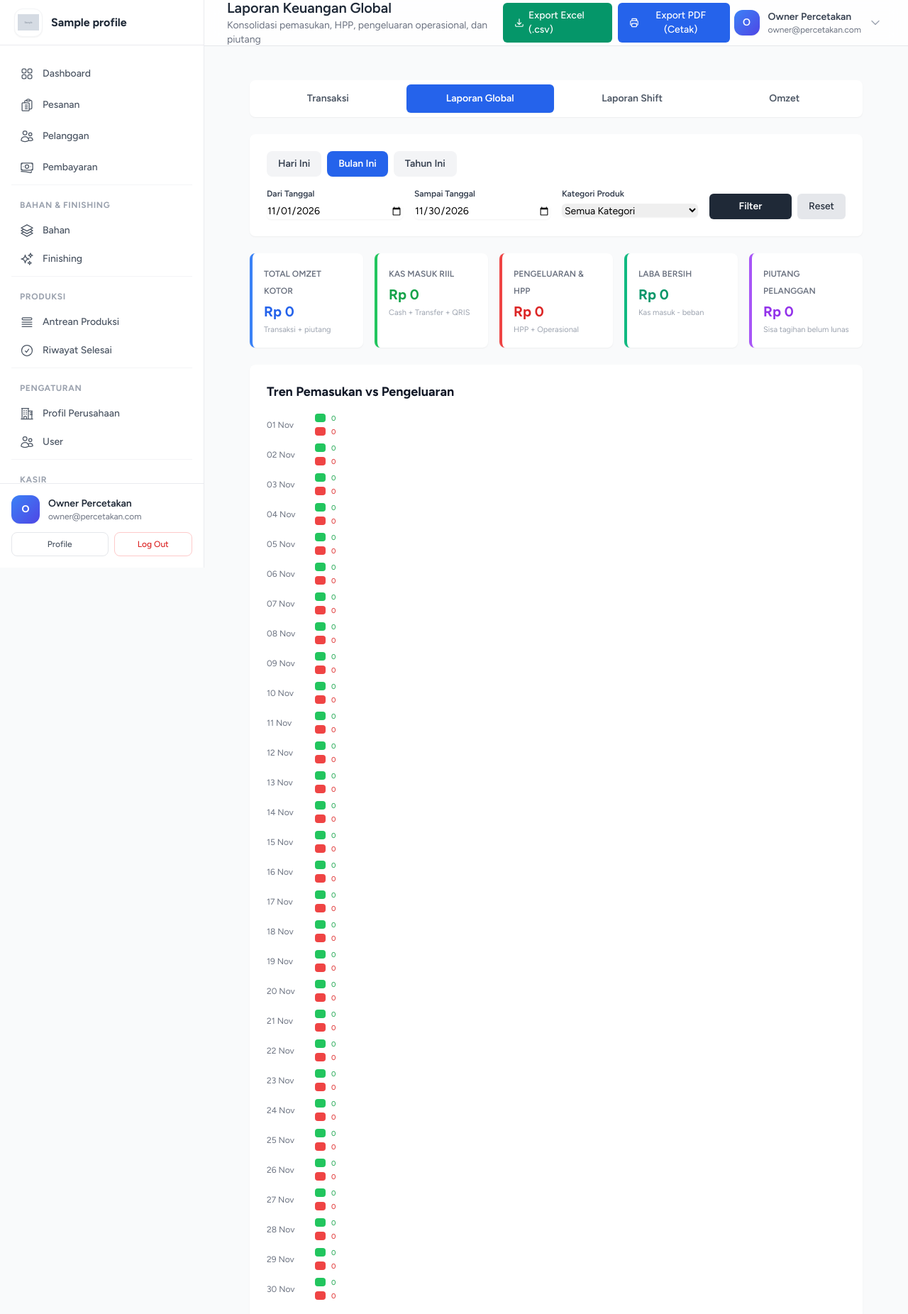
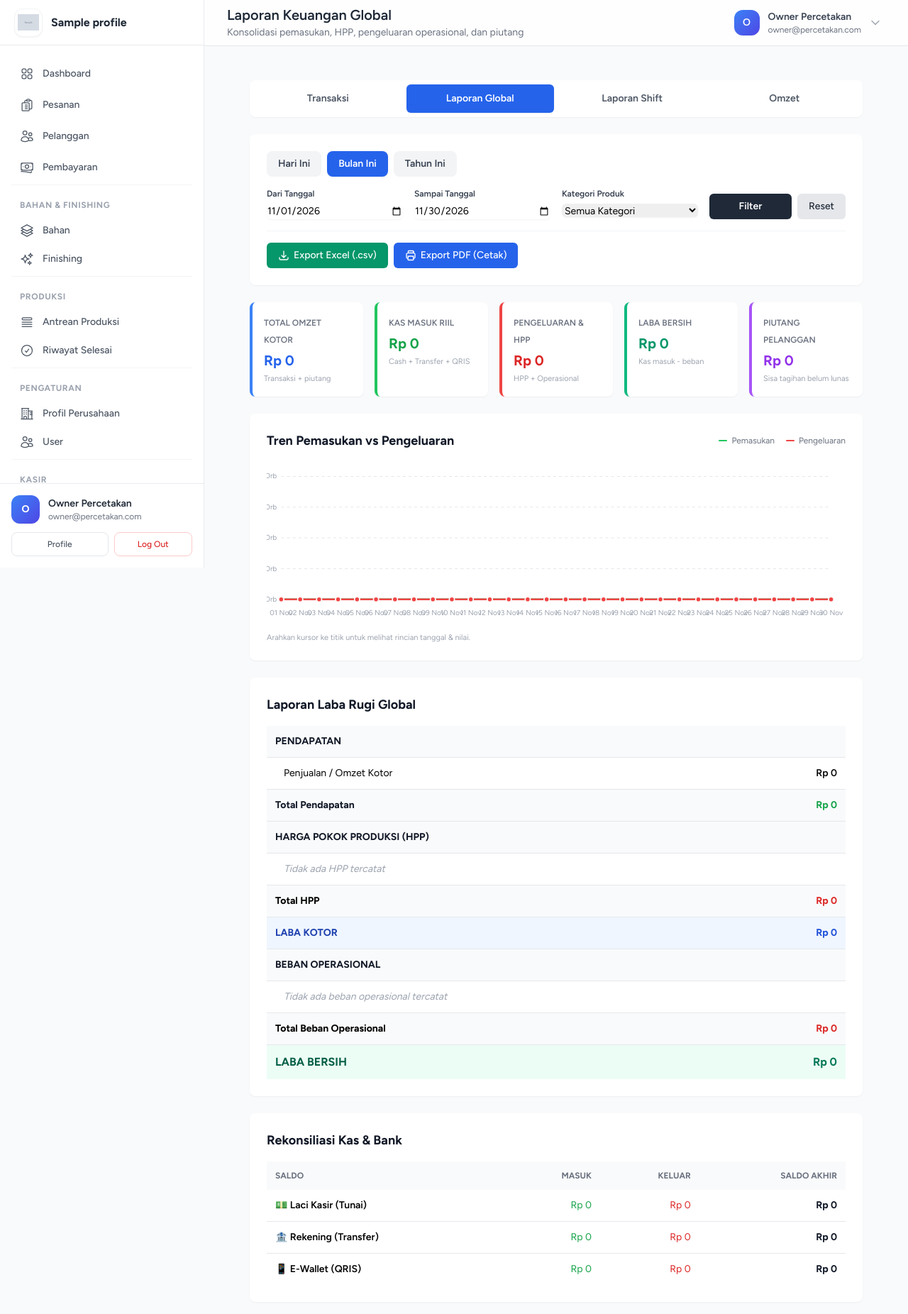
Before and after one commit to firmansya63/percetakan, a Laravel app: page /laporan/global in a window 1280 px wide. Shown: the top 1852 px of the page at 71% size. Run offline with Laravel 12, Linux system fonts and the light colour scheme; a user stored in the database is signed in; data comes from the database, SQL or seed files in the repository; tables that the repository leaves empty hold one stand-in row (values such as "Sample post"); grey boxes marked "Sample" are stand-in pictures; parts of the project's set-up code (start-up, migrations or seed data) failed here and were passed over; some libraries are stand-ins or nearby versions.

Commit message:
Ubah grafik tren laporan global menjadi chart garis

```diff
--- a/resources/views/laporan/global.blade.php
+++ b/resources/views/laporan/global.blade.php
@@ -6,22 +6,6 @@
                     Laporan Keuangan Global
                 </h2>
                 <p class="text-sm text-gray-500 dark:text-gray-400 mt-0.5">Konsolidasi pemasukan, HPP, pengeluaran operasional, dan piutang</p>
-            </div>
-            <div class="flex items-center gap-2">
-                <a href="{{ route('laporan.global.export', request()->query()) }}"
-                   class="inline-flex items-center gap-1.5 px-4 py-2 bg-emerald-600 hover:bg-emerald-700 text-white rounded-md text-sm font-medium">
-                    <svg class="w-4 h-4" fill="none" stroke="currentColor" stroke-width="2" viewBox="0 0 24 24">
-                        <path stroke-linecap="round" stroke-linejoin="round" d="M3 16.5v2.25A2.25 2.25 0 005.25 21h13.5A2.25 2.25 0 0021 18.75V16.5M16.5 12L12 16.5m0 0L7.5 12m4.5 4.5V3" />
-                    </svg>
-                    Export Excel (.csv)
-                </a>
-                <button onclick="window.print()"
-                        class="inline-flex items-center gap-1.5 px-4 py-2 bg-blue-600 hover:bg-blue-700 text-white rounded-md text-sm font-medium print:hidden">
-                    <svg class="w-4 h-4" fill="none" stroke="currentColor" stroke-width="2" viewBox="0 0 24 24">
-                        <path stroke-linecap="round" stroke-linejoin="round" d="M6.72 13.829c-.24.03-.48.062-.72.096m.72-.096a42.415 42.415 0 0110.56 0m-10.56 0L6.34 18m10.94-4.171c.24.03.48.062.72.096m-.72-.096L17.66 18m0 0l.229 2.523a1.125 1.125 0 01-1.12 1.227H7.231c-.662 0-1.18-.568-1.12-1.227L6.34 18m11.318 0h1.091A2.25 2.25 0 0021 15.75V9.456c0-1.081-.768-2.015-1.837-2.175a48.055 48.055 0 00-1.913-.247M6.34 18H5.25A2.25 2.25 0 013 15.75V9.456c0-1.081.768-2.015 1.837-2.175a48.041 48.041 0 011.913-.247m10.5 0a48.536 48.536 0 00-10.5 0m10.5 0V3.375c0-.621-.504-1.125-1.125-1.125h-8.25c-.621 0-1.125.504-1.125 1.125v3.659M18.25 7.034V3.375" />
-                    </svg>
-                    Export PDF (Cetak)
-                </button>
             </div>
         </div>
     </x-slot>
@@ -76,6 +60,23 @@
                             <a href="{{ route('laporan.global') }}" class="px-4 py-2 bg-gray-200 hover:bg-gray-300 text-gray-800 rounded-md text-sm font-medium">Reset</a>
                         </div>
                     </div>
+
+                    <div class="flex flex-wrap items-center gap-2 pt-4 border-t border-gray-100 dark:border-gray-700">
+                        <a href="{{ route('laporan.global.export', request()->query()) }}"
+                           class="inline-flex items-center gap-1.5 px-4 py-2 bg-emerald-600 hover:bg-emerald-700 text-white rounded-md text-sm font-medium">
+                            <svg class="w-4 h-4" fill="none" stroke="currentColor" stroke-width="2" viewBox="0 0 24 24">
+                                <path stroke-linecap="round" stroke-linejoin="round" d="M3 16.5v2.25A2.25 2.25 0 005.25 21h13.5A2.25 2.25 0 0021 18.75V16.5M16.5 12L12 16.5m0 0L7.5 12m4.5 4.5V3" />
+                            </svg>
+                            Export Excel (.csv)
+                        </a>
+                        <button onclick="window.print()"
+                                class="inline-flex items-center gap-1.5 px-4 py-2 bg-blue-600 hover:bg-blue-700 text-white rounded-md text-sm font-medium print:hidden">
+                            <svg class="w-4 h-4" fill="none" stroke="currentColor" stroke-width="2" viewBox="0 0 24 24">
+                                <path stroke-linecap="round" stroke-linejoin="round" d="M6.72 13.829c-.24.03-.48.062-.72.096m.72-.096a42.415 42.415 0 0110.56 0m-10.56 0L6.34 18m10.94-4.171c.24.03.48.062.72.096m-.72-.096L17.66 18m0 0l.229 2.523a1.125 1.125 0 01-1.12 1.227H7.231c-.662 0-1.18-.568-1.12-1.227L6.34 18m11.318 0h1.091A2.25 2.25 0 0021 15.75V9.456c0-1.081-.768-2.015-1.837-2.175a48.055 48.055 0 00-1.913-.247M6.34 18H5.25A2.25 2.25 0 013 15.75V9.456c0-1.081.768-2.015 1.837-2.175a48.041 48.041 0 011.913-.247m10.5 0a48.536 48.536 0 00-10.5 0m10.5 0V3.375c0-.621-.504-1.125-1.125-1.125h-8.25c-.621 0-1.125.504-1.125 1.125v3.659M18.25 7.034V3.375" />
+                            </svg>
+                            Export PDF (Cetak)
+                        </button>
+                    </div>
                 </form>
             </div>
 
@@ -117,33 +118,80 @@
                 </div>
             </div>
 
-            {{-- Grafik Tren --}}
+            {{-- Grafik Tren (Chart Garis) --}}
             <div class="bg-white dark:bg-gray-800 p-6 rounded-lg shadow-sm">
-                <h3 class="text-lg font-bold text-gray-900 dark:text-gray-100 mb-4">Tren Pemasukan vs Pengeluaran</h3>
+                <div class="flex items-center justify-between mb-4">
+                    <h3 class="text-lg font-bold text-gray-900 dark:text-gray-100">Tren Pemasukan vs Pengeluaran</h3>
+                    <div class="flex items-center gap-4 text-xs text-gray-500">
+                        <span class="inline-flex items-center gap-1.5"><span class="w-3 h-0.5 rounded bg-green-500 inline-block"></span> Pemasukan</span>
+                        <span class="inline-flex items-center gap-1.5"><span class="w-3 h-0.5 rounded bg-red-500 inline-block"></span> Pengeluaran</span>
+                    </div>
+                </div>
                 @php
                     $maxVal = max(1, $tren->max('masuk'), $tren->max('keluar'));
+                    $count = $tren->count();
+                    $paddingX = 20;
+                    $chartW = 800;
+                    $chartH = 220;
+                    $padTop = 20;
+                    $padBottom = 30;
+                    $plotW = $chartW - $paddingX * 2;
+                    $plotH = $chartH - $padTop - $padBottom;
+
+                    $pointsMasuk = [];
+                    $pointsKeluar = [];
+                    $labels = [];
+                    foreach ($tren as $i => $item) {
+                        $x = $count <= 1 ? $paddingX + $plotW / 2 : $paddingX + ($plotW * $i / ($count - 1));
+                        $yMasuk = $padTop + $plotH - ($item['masuk'] / $maxVal) * $plotH;
+                        $yKeluar = $padTop + $plotH - ($item['keluar'] / $maxVal) * $plotH;
+                        $pointsMasuk[] = $x . ',' . $yMasuk;
+                        $pointsKeluar[] = $x . ',' . $yKeluar;
+                        $labels[] = $item['label'];
+                    }
+                    $polyMasuk = implode(' ', $pointsMasuk);
+                    $polyKeluar = implode(' ', $pointsKeluar);
+
+                    // Garis grid horizontal (5 level).
+                    $grid = [];
+                    for ($g = 0; $g <= 4; $g++) {
+                        $y = $padTop + ($plotH * $g / 4);
+                        $val = $maxVal * (1 - $g / 4);
+                        $grid[] = ['y' => $y, 'val' => $val];
+                    }
                 @endphp
-                <div class="space-y-2">
-                    @foreach($tren as $item)
-                        <div class="flex items-center gap-3">
-                            <span class="w-14 text-xs text-gray-500 shrink-0">{{ $item['label'] }}</span>
-                            <div class="flex-1 space-y-1">
-                                <div class="flex items-center gap-2">
-                                    <div class="h-3 rounded bg-green-500" style="width: {{ max(2, ($item['masuk'] / $maxVal) * 100) }}%"></div>
-                                    <span class="text-[10px] text-green-600 whitespace-nowrap">{{ number_format($item['masuk'], 0, ',', '.') }}</span>
-                                </div>
-                                <div class="flex items-center gap-2">
-                                    <div class="h-3 rounded bg-red-500" style="width: {{ max(2, ($item['keluar'] / $maxVal) * 100) }}%"></div>
-                                    <span class="text-[10px] text-red-600 whitespace-nowrap">{{ number_format($item['keluar'], 0, ',', '.') }}</span>
-                                </div>
-                            </div>
-                        </div>
-                    @endforeach
+                <div class="overflow-x-auto pb-2">
+                    <svg viewBox="0 0 {{ $chartW }} {{ $chartH }}" class="w-full min-w-[600px]" preserveAspectRatio="xMidYMid meet">
+                        @foreach($grid as $g)
+                            <line x1="{{ $paddingX }}" y1="{{ $g['y'] }}" x2="{{ $chartW - $paddingX }}" y2="{{ $g['y'] }}"
+                                  stroke="{{ '#e5e7eb' }}" stroke-width="1" stroke-dasharray="4 4" />
+                            <text x="{{ $paddingX - 6 }}" y="{{ $g['y'] + 3 }}" text-anchor="end" class="fill-gray-400" font-size="10">
+                                {{ $g['val'] >= 1000000 ? number_format($g['val'] / 1000000, 1) . 'jt' : number_format($g['val'] / 1000, 0) . 'rb' }}
+                            </text>
+                        @endforeach
+
+                        <polyline points="{{ $polyMasuk }}" fill="none" stroke="#22c55e" stroke-width="2.5" stroke-linejoin="round" stroke-linecap="round" />
+                        <polyline points="{{ $polyKeluar }}" fill="none" stroke="#ef4444" stroke-width="2.5" stroke-linejoin="round" stroke-linecap="round" />
+
+                        @foreach ($tren as $i => $item)
+                            @php
+                                $x = $count <= 1 ? $paddingX + $plotW / 2 : $paddingX + ($plotW * $i / ($count - 1));
+                                $yMasuk = $padTop + $plotH - ($item['masuk'] / $maxVal) * $plotH;
+                                $yKeluar = $padTop + $plotH - ($item['keluar'] / $maxVal) * $plotH;
+                            @endphp
+                            <circle cx="{{ $x }}" cy="{{ $yMasuk }}" r="3.5" fill="#22c55e" stroke="#fff" stroke-width="1.5">
+                                <title>{{ $item['tanggal'] }} — Masuk: {{ number_format($item['masuk'], 0, ',', '.') }}</title>
+                            </circle>
+                            <circle cx="{{ $x }}" cy="{{ $yKeluar }}" r="3.5" fill="#ef4444" stroke="#fff" stroke-width="1.5">
+                                <title>{{ $item['tanggal'] }} — Keluar: {{ number_format($item['keluar'], 0, ',', '.') }}</title>
+                            </circle>
+                            @if($count <= 31)
+                                <text x="{{ $x }}" y="{{ $chartH - 8 }}" text-anchor="middle" class="fill-gray-400" font-size="10">{{ $item['label'] }}</text>
+                            @endif
+                        @endforeach
+                    </svg>
                 </div>
-                <div class="flex items-center gap-4 mt-4 text-xs text-gray-500">
-                    <span class="inline-flex items-center gap-1.5"><span class="w-3 h-3 rounded bg-green-500 inline-block"></span> Pemasukan</span>
-                    <span class="inline-flex items-center gap-1.5"><span class="w-3 h-3 rounded bg-red-500 inline-block"></span> Pengeluaran</span>
-                </div>
+                <p class="text-[11px] text-gray-400 mt-2">Arahkan kursor ke titik untuk melihat rincian tanggal & nilai.</p>
             </div>
 
             {{-- Laporan Laba Rugi --}}
```
